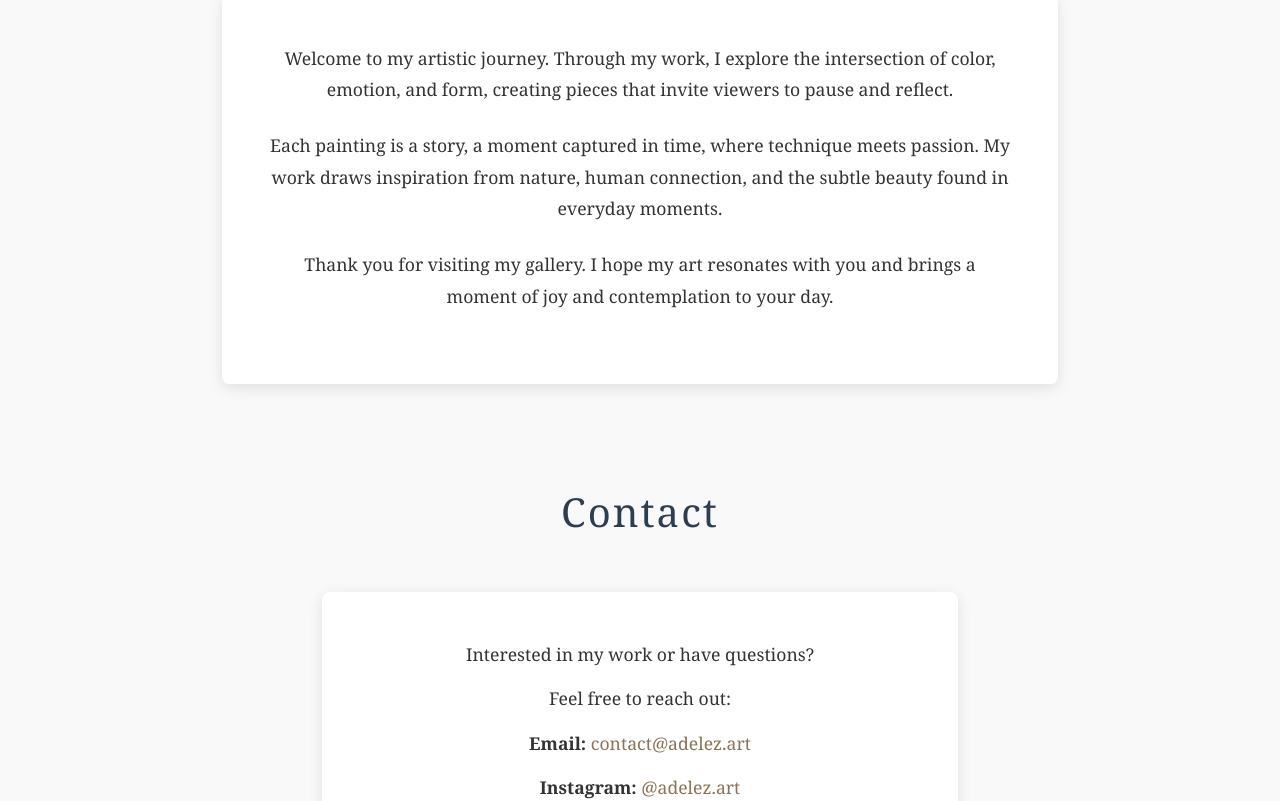
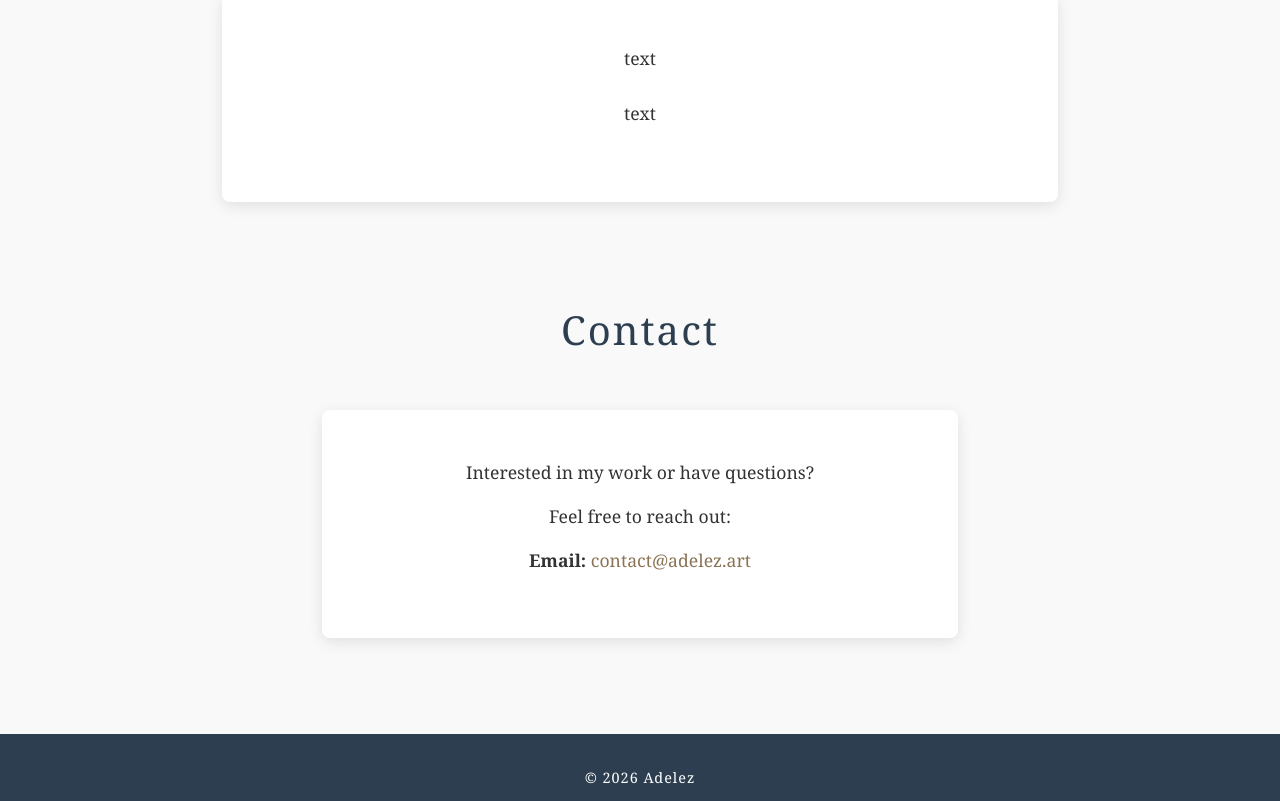
Before and after one commit to ulricozampa/adelez-art, a Next.js app: page / in a window 1280 px wide. Shown: the part 2100-2901 px from the top of the page. Built offline with nearby package versions, Linux system fonts and the light colour scheme.

Commit message:
Update contact email and footer

```diff
--- a/app/layout.tsx
+++ b/app/layout.tsx
@@ -2,8 +2,8 @@ import './globals.css'
 import type { Metadata } from 'next'
 
 export const metadata: Metadata = {
-  title: 'Adelez - Artist Portfolio',
-  description: 'Art portfolio showcasing paintings and creative works by Adelez',
+  title: 'Adelez - Simona Zampa Portfolio',
+  description: 'Art portfolio showcasing paintings and creative works',
   keywords: ['art', 'paintings', 'portfolio', 'artist', 'adelez'],
 }
 
--- a/app/page.tsx
+++ b/app/page.tsx
@@ -116,18 +116,13 @@ export default function Home() {
         <h2 className={styles.sectionTitle}>About the Artist</h2>
         <div className={styles.aboutContent}>
           <p>
-            Welcome to my artistic journey. Through my work, I explore the intersection
-            of color, emotion, and form, creating pieces that invite viewers to pause
-            and reflect.
+            text
           </p>
           <p>
-            Each painting is a story, a moment captured in time, where technique meets
-            passion. My work draws inspiration from nature, human connection, and the
-            subtle beauty found in everyday moments.
+            text
           </p>
           <p>
-            Thank you for visiting my gallery. I hope my art resonates with you and
-            brings a moment of joy and contemplation to your day.
+
           </p>
         </div>
       </section>
@@ -139,13 +134,13 @@ export default function Home() {
           <p>Interested in my work or have questions?</p>
           <p>Feel free to reach out:</p>
           <p><strong>Email:</strong> <a href="mailto:contact@adelez.art">contact@adelez.art</a></p>
-          <p><strong>Instagram:</strong> <a href="https://instagram.com/adelez.art" target="_blank" rel="noopener noreferrer">@adelez.art</a></p>
+          <p></p>
         </div>
       </section>
 
       {/* Footer */}
       <footer className={styles.footer}>
-        <p>&copy; 2024 Adelez. All rights reserved.</p>
+        <p>&copy; 2026 Adelez</p>
       </footer>
 
       {/* Modal */}
```
